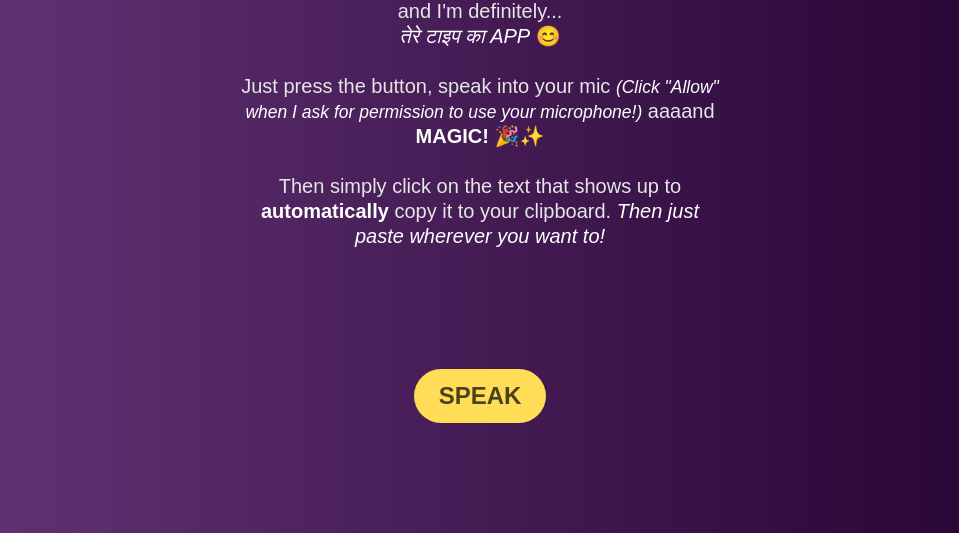
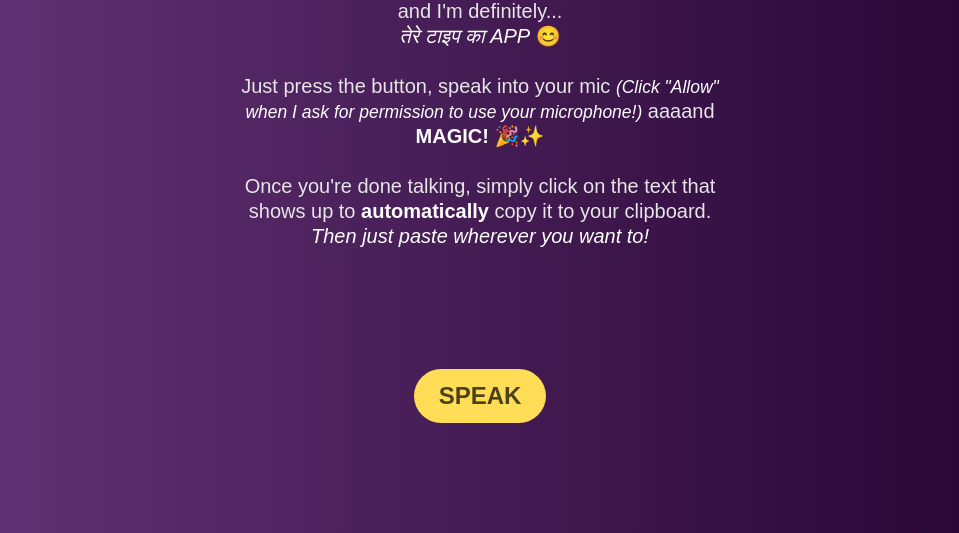
Before and after one commit to bhargavaman/meraType, a website: page index.html in a window 1280 px wide. Shown: the part 267-800 px from the top of the page, without its empty margins (160-1119 px from the left). Drawn offline with nearby package versions, Linux system fonts and the light colour scheme; some packages are replaced by stand-ins of ours; a script that the page names is missing.

Commit message:
Another simple copy change

```diff
--- a/index.html
+++ b/index.html
@@ -35,7 +35,7 @@
             </em>
             aaaand <strong>MAGIC!</strong> 🎉✨ <br />
             <br />
-            Then simply click on the text that shows up to
+            Once you're done talking, simply click on the text that shows up to
             <strong>automatically</strong> copy it to your clipboard.
             <em>
               Then just paste wherever you want to!
```
